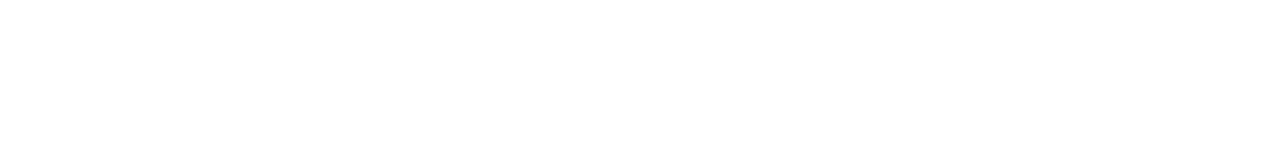
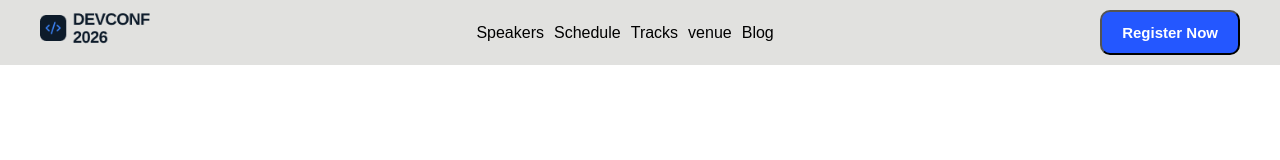
Before and after one commit to kms1098765432-afk/assignment-s1, a plain HTML site: page index.html in a window 1280 px wide. Drawn offline with Linux system fonts and the light colour scheme.

Commit message:
first commit

```diff
--- a/index.html
+++ b/index.html
@@ -4,8 +4,24 @@
     <meta charset="UTF-8">
     <meta name="viewport" content="width=device-width, initial-scale=1.0">
     <title>Assignment S1</title>
+    <link rel="stylesheet" href="./style.css">
 </head>
 <body>
+    <header>
+        <nav>
+        <div class="logo">
+            <img  src="./B14-A01-DevConf-2026/assets/logo.png" alt="">
+        </div>
 
+            <ul>
+                <li><a href="">Speakers</a></li>
+                <li><a href="">Schedule</a></li>
+                <li><a href="">Tracks</a></li>
+                <li><a href="">venue</a></li>
+                <li><a href="">Blog</a></li>
+            </ul>
+            <button class="btn">Register Now</button>
+        </nav>
+    </header>
 </body>
 </html>
--- a/style.css
+++ b/style.css
@@ -0,0 +1,44 @@
+*{
+    margin: 0;
+    padding: 0;
+    font-family: sans-serif;
+
+}
+ .btn{
+    background-color: #2457ff;
+    color: white;
+    padding: 12px 20px;
+    border-radius: 10px;
+    font-size: 15px;
+    font-weight: bold;
+    cursor:pointer;
+}
+ /* naber start */
+header{
+    background-color: rgb(225, 225, 223);
+}
+.logo img{
+    width: 110px;
+}
+nav{
+    display: flex ;
+    justify-content: space-between;
+    max-width: 1200px;
+    margin: auto;
+    padding: 10px 0;
+}
+ nav ul{
+
+    display: flex;
+    justify-content: space-between;
+     list-style: none;
+     gap: 10px;
+     /* font-size: 15px; */
+     align-items:center ;
+
+}
+nav ul li a{
+    text-decoration: none;
+    color: black;
+}
+/* navber end */
```
Also changed, not shown: B14-A01-DevConf-2026/assets/andrej.png (added), B14-A01-DevConf-2026/assets/banner.jpg (added), B14-A01-DevConf-2026/assets/demis.png (added), B14-A01-DevConf-2026/assets/footer-logo.png (added), B14-A01-DevConf-2026/assets/gary.png (added), B14-A01-DevConf-2026/assets/logo-mini.png (added), B14-A01-DevConf-2026/assets/logo.png (added), B14-A01-DevConf-2026/assets/mustafa.png (added), 4 other files.
